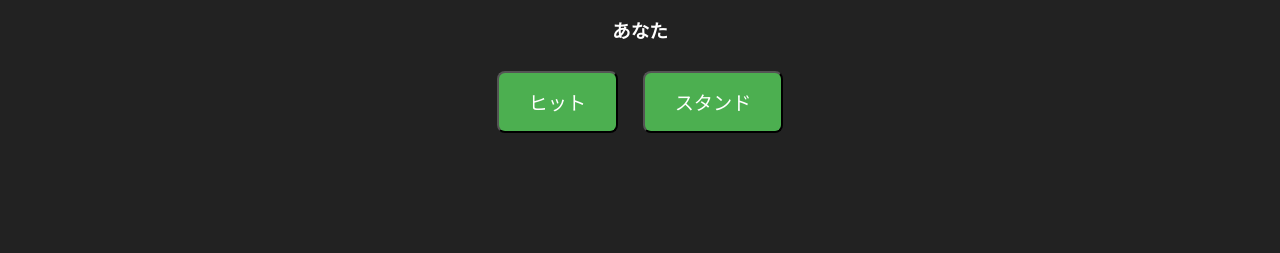
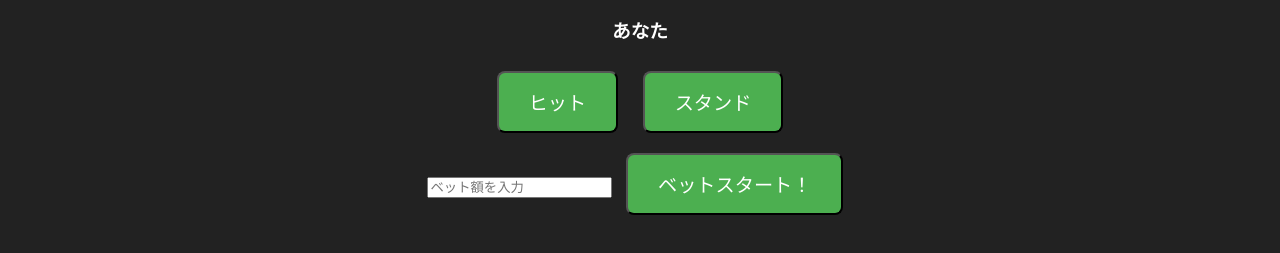
Before and after one commit to MakoCasino/jp, a plain HTML site: page blackjack.html in a window 1280 px wide. Shown: the part 185-438 px from the top of the page. Drawn offline with Linux system fonts and the light colour scheme.

Commit message:
Update blackjack.html

```diff
--- a/blackjack.html
+++ b/blackjack.html
@@ -34,6 +34,15 @@
                 <button id="stand-btn" class="btn">スタンド</button>
                 <button id="restart-btn" class="btn" style="display:none;">もう一回！</button>
             </div>
+            <div id="bet-area">
+    <input type="number" id="bet-amount" placeholder="ベット額を入力" min="1">
+    <button id="bet-btn" class="btn">ベットスタート！</button>
+</div>
+
+<div id="game-area" style="display: none;">
+    <!-- （ここは前と同じゲーム部分） -->
+</div>
+
 
             <div id="message"></div>
         </div>
```
